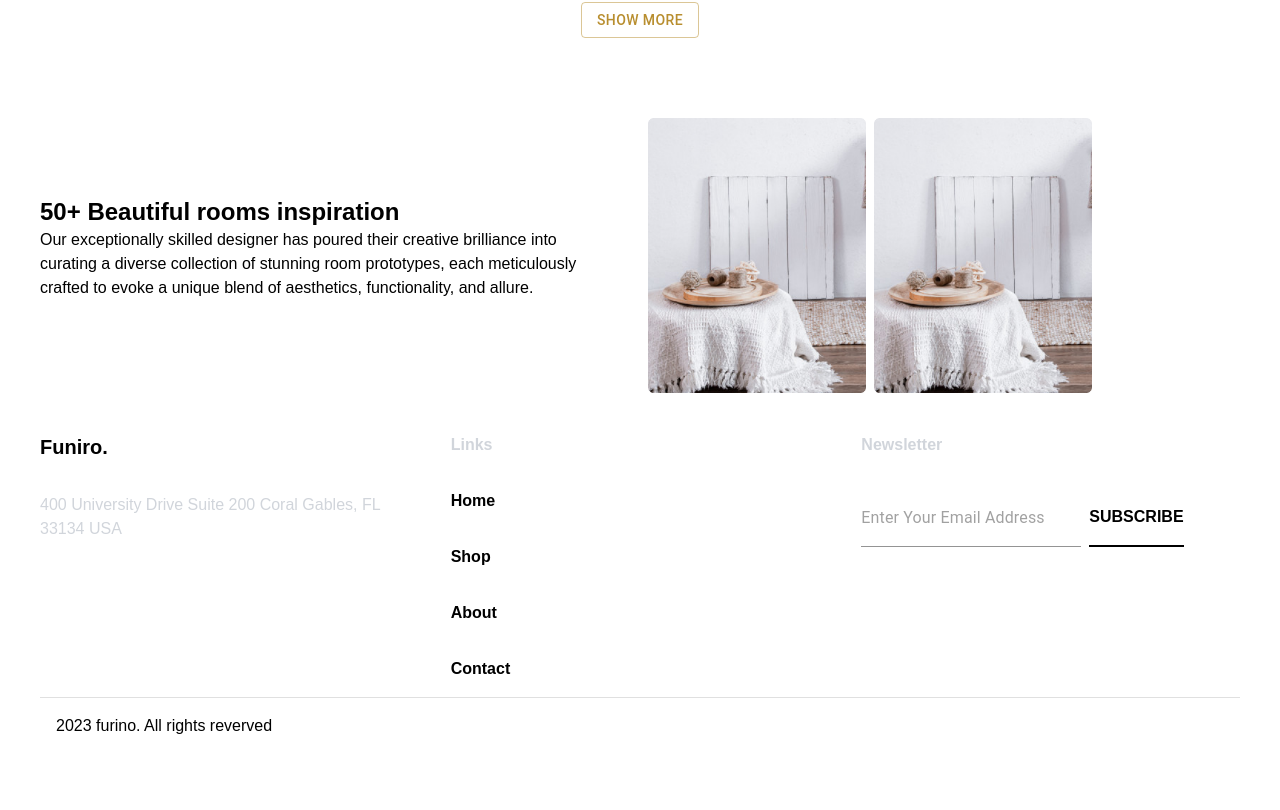
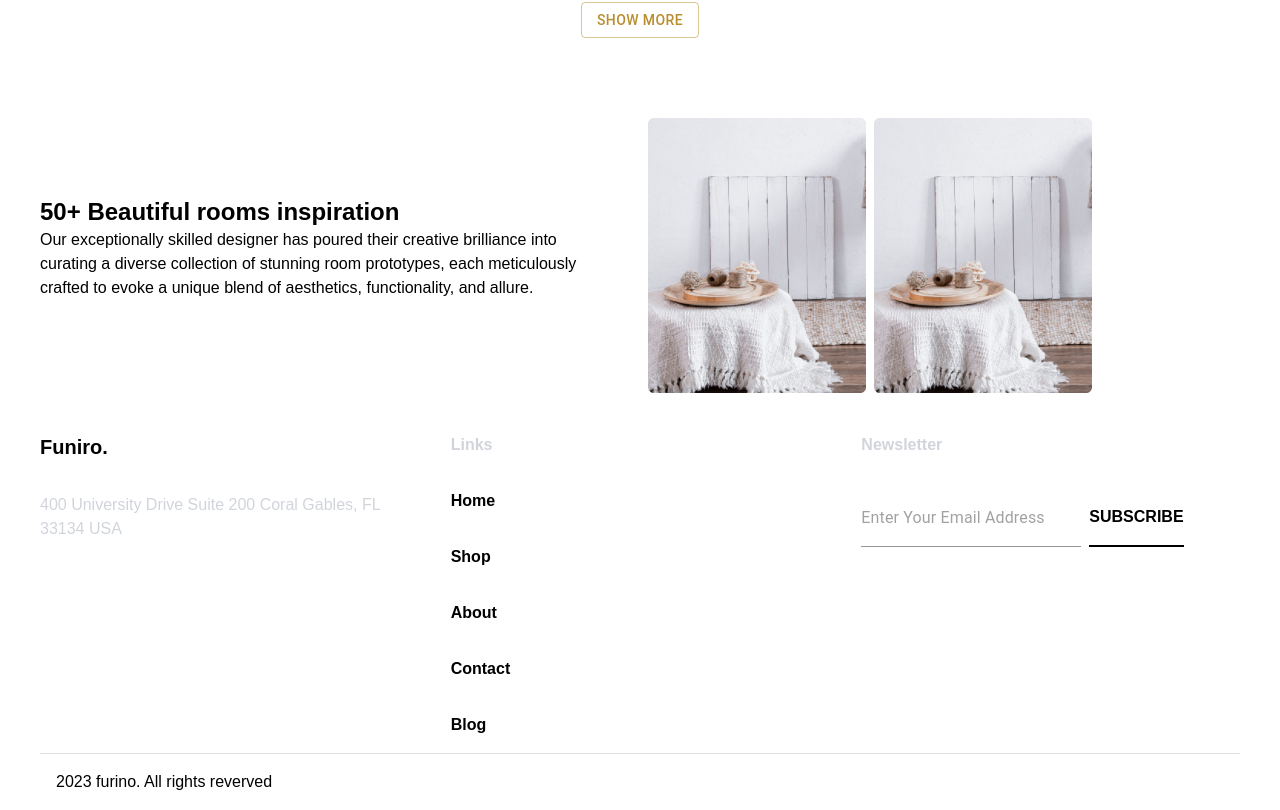
Before and after one commit to hwisnu222/furniro, a Next.js app: page / in a window 1280 px wide. Shown: the part 2269-3079 px from the top of the page. Before the commit the page ends 3023 px from the top, so only its background shows below. Built offline with nearby package versions, Linux system fonts and the light colour scheme.

Commit message:
feat: add menu blog

```diff
--- a/components/footers/Footer.tsx
+++ b/components/footers/Footer.tsx
@@ -36,6 +36,11 @@ export default function Footer() {
                 Contact
               </Link>
             </li>
+            <li>
+              <Link href="/blog" className="hover:tw-text-gray-600">
+                Blog
+              </Link>
+            </li>
           </ul>
         </div>
         <div>
```
